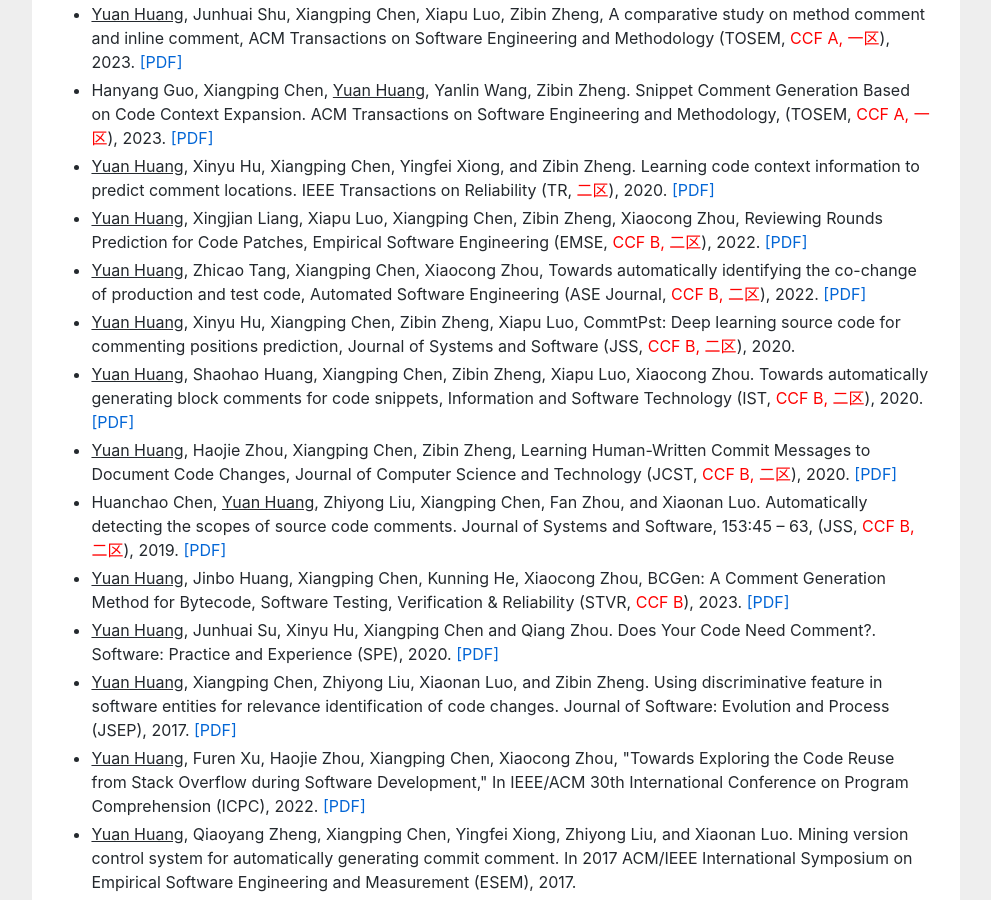
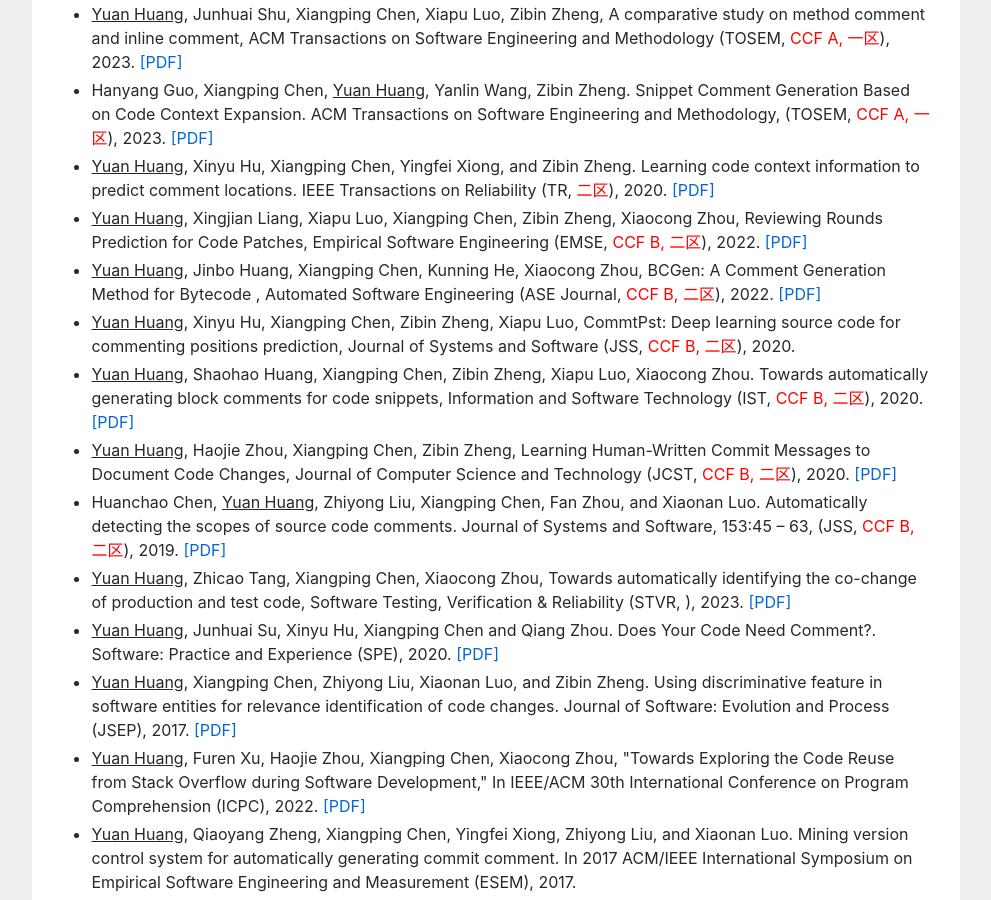
Before and after one commit to huangyuan-hy/huangyuan-hy.github.io, a Jekyll site: the page index.html, which Jekyll copies as it is, in a window 1280 px wide and 900 px high, scrolled down 1739 px. Shown: the whole window, without its empty margins (144-1135 px from the left). Built offline with Jekyll 4.4.1, drawn with Linux system fonts in a browser that asks for light colours.

Commit message:
Update index.html

```diff
--- a/index.html
+++ b/index.html
@@ -126,12 +126,12 @@ empirical study to learn how programmers reuse code on <a href="https://stackove
 <li>Hanyang Guo, Xiangping Chen, <u>Yuan Huang</u>, Yanlin Wang, Zibin Zheng. Snippet Comment Generation Based on Code Context Expansion. ACM Transactions on Software Engineering and Methodology, (TOSEM, <a href="" style="color:red;"> CCF A, 一区</a>), 2023. <a href="">[PDF]</a></li>
 <li><u>Yuan Huang</u>, Xinyu Hu, Xiangping Chen, Yingfei Xiong, and Zibin Zheng. Learning code context information to predict comment locations. IEEE Transactions on Reliability (TR, <a href="" style="color:red;"> 二区</a>), 2020. <a href="https://ieeexplore.ieee.org/abstract/document/8809910">[PDF]</a></li>
 <li><u>Yuan Huang</u>, Xingjian Liang, Xiapu Luo, Xiangping Chen, Zibin Zheng, Xiaocong Zhou, Reviewing Rounds Prediction for Code Patches, Empirical Software Engineering (EMSE, <a href="" style="color:red;"> CCF B, 二区</a>), 2022. <a href="https://link.springer.com/article/10.1007/s10664-021-10035-z">[PDF]</a></li>
-<li><u>Yuan Huang</u>, Zhicao Tang, Xiangping Chen, Xiaocong Zhou, Towards automatically identifying the co-change of production and test code, Automated Software Engineering (ASE Journal, <a href="" style="color:red;"> CCF B, 二区</a>), 2022. <a href="https://link.springer.com/article/10.1007/s10515-022-00374-6">[PDF]</a></li>
+<li><u>Yuan Huang</u>, Jinbo Huang, Xiangping Chen, Kunning He, Xiaocong Zhou, BCGen: A Comment Generation Method for Bytecode , Automated Software Engineering (ASE Journal, <a href="" style="color:red;"> CCF B, 二区</a>), 2022. <a href="https://link.springer.com/article/10.1007/s10515-022-00374-6">[PDF]</a></li>
 <li><u>Yuan Huang</u>, Xinyu Hu, Xiangping Chen, Zibin Zheng, Xiapu Luo, CommtPst: Deep learning source code for commenting positions prediction, Journal of Systems and Software (JSS, <a href="" style="color:red;"> CCF B, 二区</a>), 2020.</li>
 <li><u>Yuan Huang</u>, Shaohao Huang, Xiangping Chen, Zibin Zheng, Xiapu Luo, Xiaocong Zhou. Towards automatically generating block comments for code snippets, Information and Software Technology (IST, <a href="" style="color:red;"> CCF B, 二区</a>), 2020. <a href="https://www.sciencedirect.com/science/article/abs/pii/S0950584920301427">[PDF]</a></li>
 <li><u>Yuan Huang</u>, Haojie Zhou, Xiangping Chen, Zibin Zheng, Learning Human-Written Commit Messages to Document Code Changes, Journal of Computer Science and Technology (JCST, <a href="" style="color:red;"> CCF B, 二区</a>), 2020. <a href="https://jcst.ict.ac.cn/fileup/1000-9000/PDF/2020-6-3-0496.pdf">[PDF]</a></li>
 <li>Huanchao Chen, <u>Yuan Huang</u>, Zhiyong Liu, Xiangping Chen, Fan Zhou, and Xiaonan Luo. Automatically detecting the scopes of source code comments. Journal of Systems and Software, 153:45 – 63, (JSS, <a href="" style="color:red;"> CCF B, 二区</a>), 2019. <a href="https://www.sciencedirect.com/science/article/pii/S016412121930055X">[PDF]</a></li>
-<li><u>Yuan Huang</u>, Jinbo Huang, Xiangping Chen, Kunning He, Xiaocong Zhou, BCGen: A Comment Generation Method for Bytecode, Software Testing, Verification & Reliability (STVR, <a href="" style="color:red;"> CCF B</a>), 2023. <a href="">[PDF]</a></li>
+<li><u>Yuan Huang</u>, Zhicao Tang, Xiangping Chen, Xiaocong Zhou, Towards automatically identifying the co-change of production and test code,  Software Testing, Verification & Reliability (STVR, <a href="" style="color:red;"> </a>), 2023. <a href="">[PDF]</a></li>
 <li><u>Yuan Huang</u>, Junhuai Su, Xinyu Hu, Xiangping Chen and Qiang Zhou. Does Your Code Need Comment?. Software: Practice and Experience (SPE), 2020. <a href="https://onlinelibrary.wiley.com/doi/abs/10.1002/spe.2772">[PDF]</a></li>
 <li><u>Yuan Huang</u>, Xiangping Chen, Zhiyong Liu, Xiaonan Luo, and Zibin Zheng. Using discriminative feature in software entities for relevance identification of code changes. Journal of Software: Evolution and Process (JSEP), 2017. <a href="https://onlinelibrary.wiley.com/doi/abs/10.1002/smr.1859">[PDF]</a></li>
 <li><u>Yuan Huang</u>, Furen Xu, Haojie Zhou, Xiangping Chen, Xiaocong Zhou, "Towards Exploring the Code Reuse from Stack Overflow during Software Development," In IEEE/ACM 30th International Conference on Program Comprehension (ICPC), 2022.  <a href="https://arxiv.org/pdf/2204.12711.pdf">[PDF]</a></li>
```
